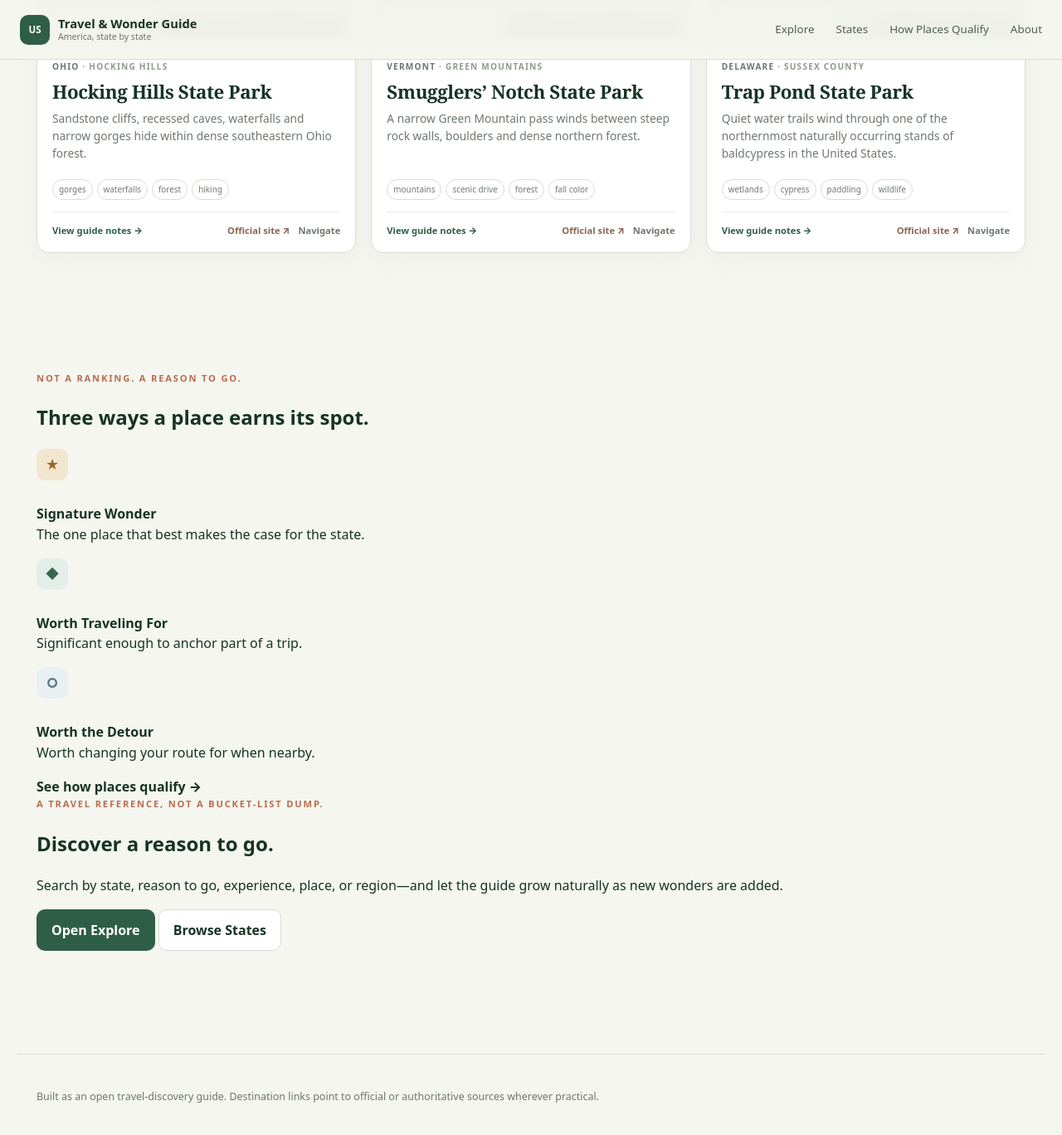
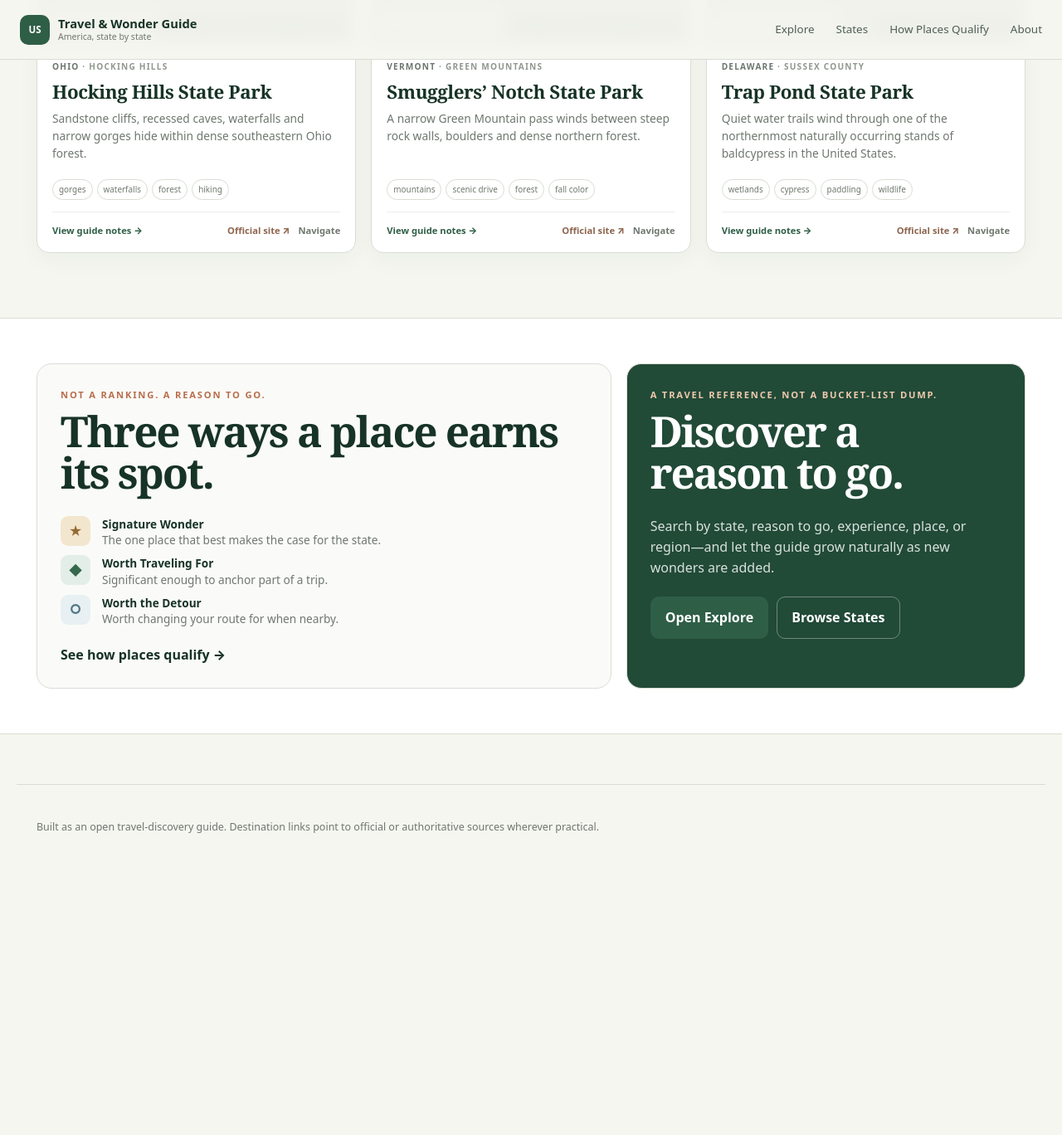
Before and after one commit to jeffthomasiii/us-travel-wonder-guide, a Jekyll site: the page built from index.html, in a window 1280 px wide and 1400 px high, scrolled down 1788 px. Shown: the top 1368 px of the window at 83% size. Built offline with Jekyll 4.4.1, drawn with Linux system fonts in a browser that asks for light colours; after the commit the page ends 2863 px from its top, so only the background shows below that; grey boxes are pictures that could not be loaded.

Commit message:
Refine homepage summary and state flag layout

```diff
--- a/assets/css/refinements.css
+++ b/assets/css/refinements.css
@@ -12,6 +12,19 @@
 .hero-credit{display:inline-block;margin-top:24px;color:rgba(255,255,255,.82);font-size:.68rem;text-decoration:none}
 .hero-credit:hover{text-decoration:underline}
 
+.home-discovery-band{background:#fff;border-top:1px solid var(--line);border-bottom:1px solid var(--line)}
+.home-discovery-grid{display:grid;grid-template-columns:1.18fr .82fr;gap:18px;padding-top:54px;padding-bottom:54px}
+.qualify-summary,.guide-summary{border:1px solid var(--line);border-radius:18px;padding:28px;background:#fafbf8}
+.qualify-summary h2,.guide-summary h2{font:700 clamp(2rem,4vw,3.2rem)/.98 Georgia,"Times New Roman",serif;letter-spacing:-.04em;margin:.15em 0 .55em}
+.qualify-rows{display:grid;gap:9px;margin:18px 0 22px}
+.qualify-rows>div{display:grid;grid-template-columns:38px 1fr;gap:12px;align-items:start}
+.qualify-rows .tier-icon{margin:0;width:36px;height:36px;border-radius:9px}
+.qualify-rows p{margin:0;color:var(--muted);font-size:.85rem;line-height:1.4}
+.qualify-rows strong{color:var(--ink)}
+.guide-summary{background:var(--accent-dark);color:#fff}
+.guide-summary .eyebrow{color:#f0c9ae}.guide-summary p:not(.eyebrow){color:#d8e1dc}
+.guide-summary-actions{display:flex;gap:10px;flex-wrap:wrap;margin-top:22px}.guide-summary .secondary-button{background:transparent;border-color:rgba(255,255,255,.35);color:#fff}
+
 .action-primary-row{display:grid;grid-template-columns:1fr 1fr;gap:10px;margin-bottom:12px}
 .action-primary-row .primary,.official-button{width:100%;min-height:46px;display:inline-flex;align-items:center;justify-content:center;border-radius:10px;padding:12px 14px;font-weight:800;text-decoration:none;border:1px solid var(--accent);cursor:pointer}
 .official-button{background:#fff;color:var(--accent)}
@@ -24,33 +37,38 @@
 .planning-note{font-size:.78rem;color:var(--muted);margin-top:-2px}
 .travel-facts dd{text-align:right;max-width:58%}
 
-.compact-state-grid{grid-template-columns:repeat(5,minmax(0,1fr));gap:10px}
-.compact-state-card{padding:13px 14px;grid-template-columns:26px 38px minmax(0,1fr) auto;gap:9px;border-radius:12px;min-height:82px}
-.state-card-mark{width:34px;height:34px;border-radius:9px;background:var(--soft);display:grid;place-items:center;font-size:.7rem;font-weight:900;letter-spacing:.05em;color:var(--accent)}
-.compact-state-card h2{font-size:1.05rem;line-height:1.05}
-.compact-state-card p{font-size:.68rem;line-height:1.25;margin-top:4px}
+.compact-state-grid{grid-template-columns:repeat(4,minmax(0,1fr));gap:12px}
+.compact-state-card{padding:15px 16px;grid-template-columns:26px 54px minmax(0,1fr) auto;gap:11px;border-radius:12px;min-height:92px}
+.state-card-mark{width:50px;height:38px;border-radius:7px;background:var(--soft);display:grid;place-items:center;font-size:.7rem;font-weight:900;letter-spacing:.05em;color:var(--accent);overflow:hidden;position:relative}
+.state-flag{width:100%;height:100%;object-fit:cover;display:block;position:relative;z-index:1}
+.state-flag-fallback{position:absolute;inset:0;display:grid;place-items:center;z-index:0}
+.compact-state-card h2{font-size:1.12rem;line-height:1.05}
+.compact-state-card p{font-size:.72rem;line-height:1.25;margin-top:5px}
 .compact-state-card .state-card-number{align-self:start;padding-top:3px}
 .compact-state-card .state-card-arrow{font-size:1rem}
 
-@media(max-width:1100px){
-  .compact-state-grid{grid-template-columns:repeat(4,minmax(0,1fr))}
+.advanced-filter-controls{display:contents}.mobile-filter-toggle{display:none}
+
+@media(max-width:1050px){
+  .compact-state-grid{grid-template-columns:repeat(3,minmax(0,1fr))}
   .site-header nav{gap:18px}
 }
 
 @media(max-width:850px){
-  .compact-state-grid{grid-template-columns:repeat(3,minmax(0,1fr))}
+  .compact-state-grid{grid-template-columns:repeat(2,minmax(0,1fr))}
   .site-header nav a{font-size:.76rem}
+  .home-discovery-grid{grid-template-columns:1fr}
 }
 
 @media(max-width:700px){
   .landing-hero-photo{background-position:62% center}
   .action-primary-row{grid-template-columns:1fr}
-  .compact-state-grid{grid-template-columns:repeat(2,minmax(0,1fr))}
-  .compact-state-card{grid-template-columns:24px 36px minmax(0,1fr) auto}
+  .compact-state-grid{grid-template-columns:1fr}
+  .compact-state-card{grid-template-columns:24px 50px minmax(0,1fr) auto}
   .site-header nav a:nth-child(3){display:none}
+  .home-discovery-grid{padding-top:40px;padding-bottom:40px}.qualify-summary,.guide-summary{padding:22px}
 }
 
 @media(max-width:460px){
-  .compact-state-grid{grid-template-columns:1fr}
-  .compact-state-card{min-height:70px}
+  .compact-state-card{min-height:76px}
 }
```
